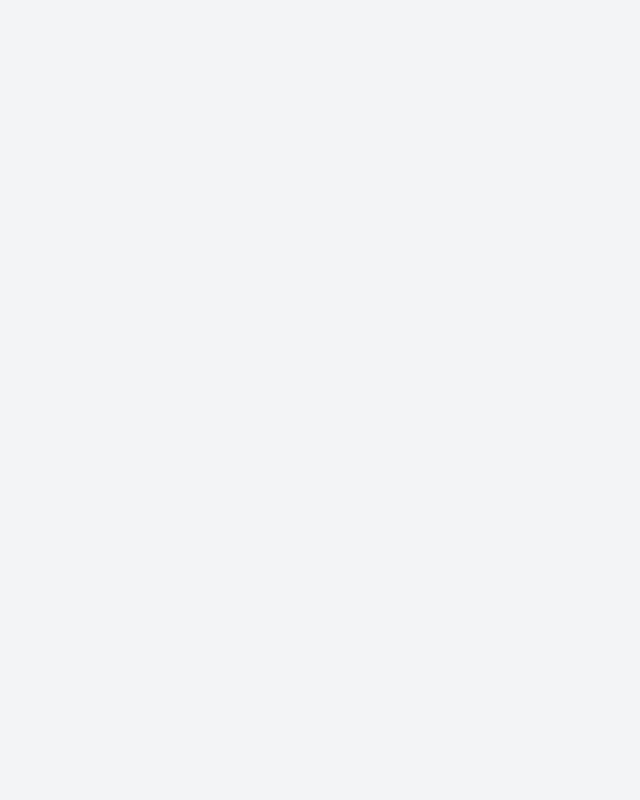
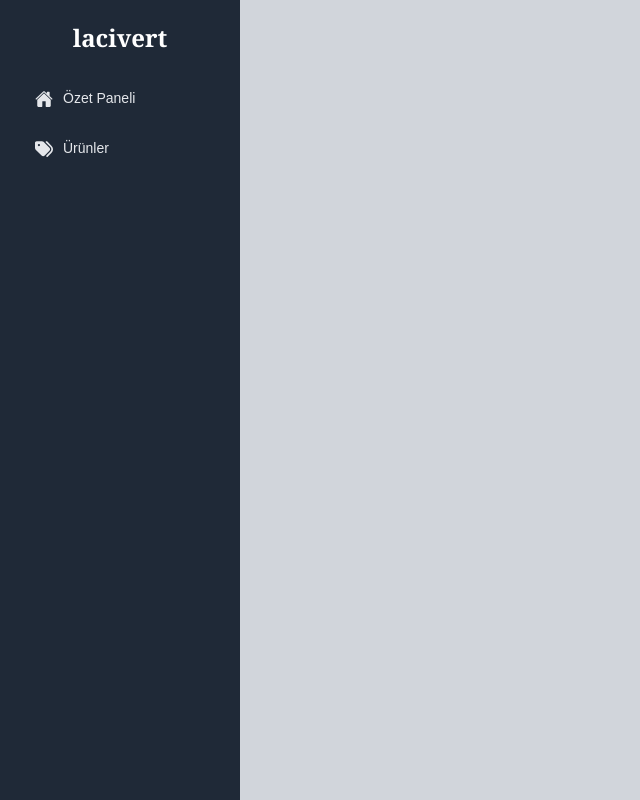
Before and after one commit to mehtaapxkrkmz/lacivert, a React (Vite) app in the folder Frontend/: page /admin/addProduct/addProduct in a window 1280 px wide. Before the commit this address had no page. Shown: the whole page, without its empty margins (0-640 px from the left). Built offline with nearby package versions, Linux system fonts and the light colour scheme.

Commit message:
hatalı linkler düzeltildi

```diff
--- a/Frontend/src/App.jsx
+++ b/Frontend/src/App.jsx
@@ -28,7 +28,7 @@ const AppContent = () => {
         <Route path="/" element={<Layout />}>
           <Route index element={<Home />} /> {/* Ana sayfa */}
         </Route>
-        <Route path="/admin" element={<Admin />} />
+        <Route path="/admin/*" element={<Admin />} />
         <Route path="/test" element={<Test />} />
       </Routes>
     </>
--- a/Frontend/src/components/admin/Content.jsx
+++ b/Frontend/src/components/admin/Content.jsx
@@ -4,7 +4,7 @@ import DashBoard from './DashBoard';
 import Products from './Products';
 import ProductDetails from './ProductDetails';
 import AddProduct from './AddProduct';
-import EditProduct from './EditProduct'; // Yeni bileşeni içe aktarın
+import EditProduct from './EditProduct';
 
 function Content() {
   return (
@@ -13,7 +13,7 @@ function Content() {
         <Route path="/" element={<DashBoard />} />
         <Route path="products" element={<Products />} />
         <Route path="products/:id" element={<ProductDetails />} />
-        <Route path="products/:id/edit" element={<EditProduct />} /> {/* Yeni rota */}
+        <Route path="products/:id/edit" element={<EditProduct />} />
         <Route path="addProduct" element={<AddProduct />} />
       </Routes>
     </div>
```
